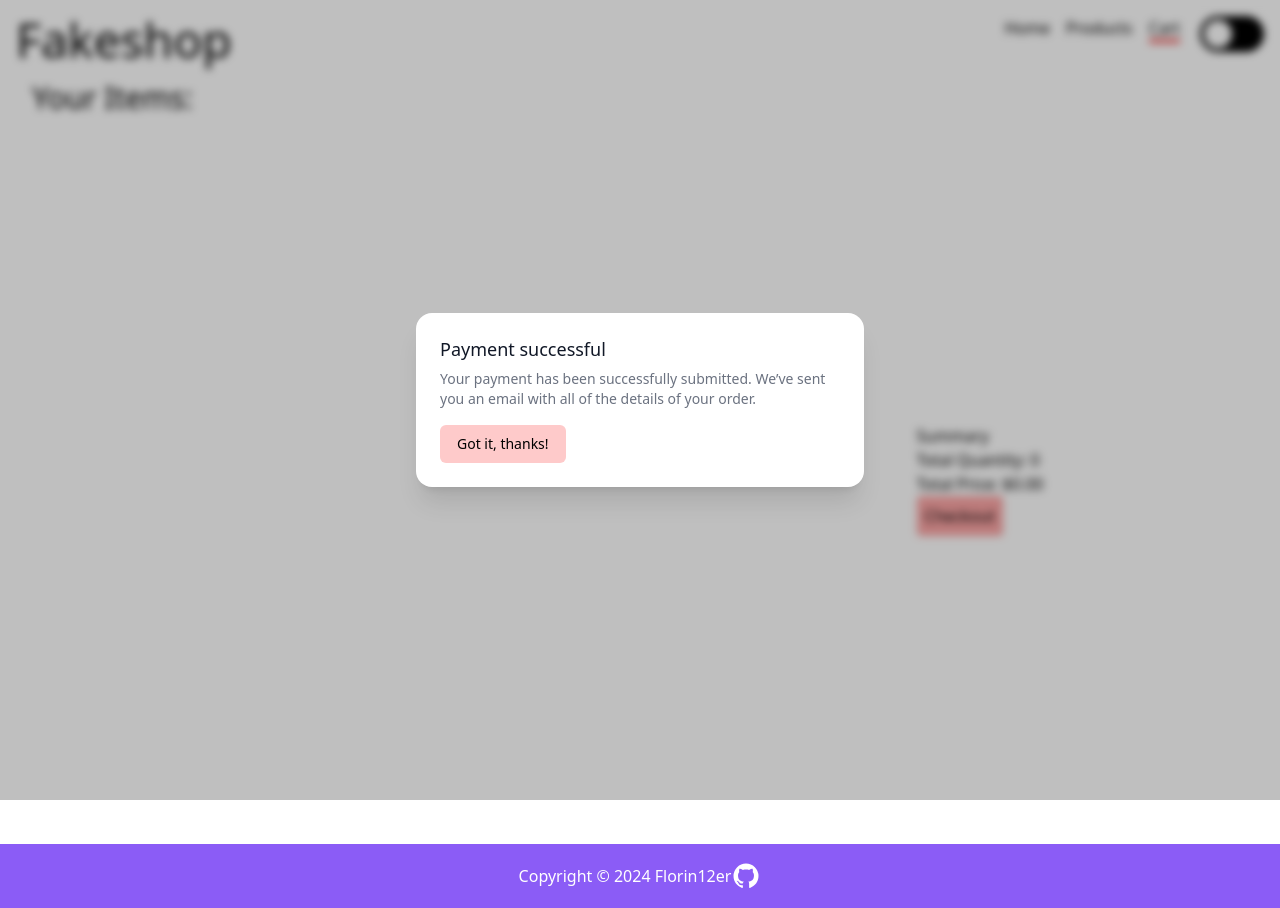
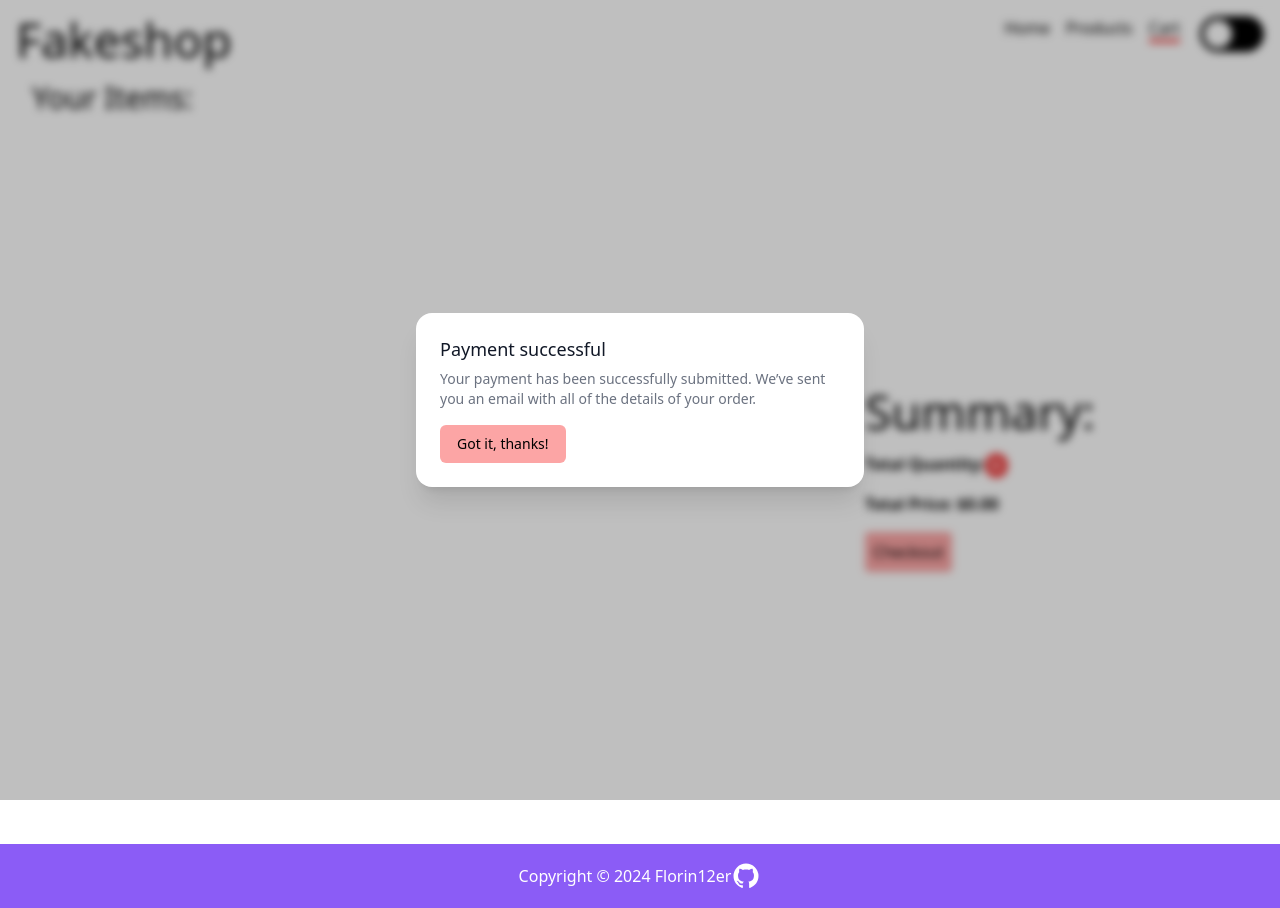
Before and after one commit to Florin12er/FakeStoreApp, a React (Vite) app: page /cart in a window 1280 px wide. Both pictures are taken after a click on the button "Checkout". Built offline with nearby package versions, Linux system fonts and the light colour scheme.

Commit message:
manage to make add to cart functional and styled the cart page and product page

```diff
--- a/src/App.jsx
+++ b/src/App.jsx
@@ -26,7 +26,7 @@ function App() {
 
   return (
     <>
-      <NavBar />
+      <NavBar cartItems={cart} />
       <Routes>
         <Route path="/" element={<Home />} />
         <Route path="/products" element={<Products onAddToCart={handleAddToCart} />} />
--- a/src/NavBar.jsx
+++ b/src/NavBar.jsx
@@ -1,20 +1,24 @@
 import { Link, useLocation } from "react-router-dom";
 import { useState, useEffect } from "react";
 import { Switch } from "@headlessui/react";
+import PropTypes from "prop-types";
 
-const NavBar = () => {
+const NavBar = ({ cartItems }) => {
   const location = useLocation();
   const [enabled, setEnabled] = useState(false);
 
- useEffect(() => {
+  const totalQuantity = cartItems.reduce((sum, item) => sum + item.quantity, 0);
+
+  useEffect(() => {
     if (enabled) {
-      document.body.classList.add('bg-black', 'text-white');
-      document.body.classList.remove('bg-white', 'text-black');
+      document.body.classList.add("bg-black", "text-white");
+      document.body.classList.remove("bg-white", "text-black");
     } else {
-      document.body.classList.add('bg-white', 'text-black');
-      document.body.classList.remove('bg-black', 'text-white');
+      document.body.classList.add("bg-white", "text-black");
+      document.body.classList.remove("bg-black", "text-white");
     }
   }, [enabled]);
+
   return (
     <>
       <nav className="flex justify-center p-4">
@@ -44,6 +48,11 @@ const NavBar = () => {
               className={`focus:border-b-4 focus:border-red-500 ${location.pathname === "/cart" ? "border-b-4 border-red-500" : ""}`}
             >
               Cart
+              {totalQuantity > 0 && (
+                <span className="ml-2 bg-red-500 text-white rounded-full px-2 py-1 text-xs">
+              {totalQuantity}
+                </span>
+              )}
             </Link>
           </li>
         </ul>
@@ -51,12 +60,12 @@ const NavBar = () => {
           checked={enabled}
           onChange={setEnabled}
           className={`group inline-flex h-9 w-16 items-center rounded-full transition ${
-            enabled ? 'bg-yellow-500' : 'bg-black'
+            enabled ? "bg-yellow-500" : "bg-black"
           }`}
         >
           <span
             className={`inline-block h-7 w-7 transform rounded-full bg-white transition ${
-              enabled ? 'translate-x-8' : 'translate-x-1'
+              enabled ? "translate-x-8" : "translate-x-1"
             }`}
           />
         </Switch>
@@ -65,4 +74,15 @@ const NavBar = () => {
   );
 };
 
+NavBar.propTypes = {
+  cartItems: PropTypes.arrayOf(
+    PropTypes.shape({
+      id: PropTypes.number.isRequired,
+      name: PropTypes.string.isRequired,
+      price: PropTypes.number.isRequired,
+      quantity: PropTypes.number.isRequired,
+    })
+  ).isRequired,
+};
+
 export { NavBar };
--- a/src/Pages/Cart.jsx
+++ b/src/Pages/Cart.jsx
@@ -12,12 +12,14 @@ import {
 const CartComponent = ({ name, image, price, quantity, onRemove }) => {
     return (
         <>
-            <div className="border-solid border-2 border-black rounded ml-4 mb-4 w-80 ">
-                <img className="w-48 ml-8" src={image} />
-                <h3 className="text-2xl text-center">{name}</h3>
-                <p className="text-center">${price}</p>
-                <p className="text-center">Quantity: {quantity}</p>
-                <button className="bg-red-300 ml-28 rounded p-3" onClick={onRemove}>Remove</button>
+            <div className="border-solid border-2 border-black rounded ml-4 mb-4 w-80 h-96">
+                <img className="w-32 ml-8" src={image} />
+                <h3 className="text-center font-bold">{name}</h3>
+                <p className="text-center font-bold">{price}$</p>
+                <p className="text-center mb-2">Quantity:     <span className="bg-red-500 text-white rounded-full px-2 py-1 text-xs">
+              {quantity}
+                </span></p>
+                <button className="bg-red-300 hover:bg-red-500 ml-28 rounded p-3" onClick={onRemove}>Remove</button>
             </div>
         </>
     );
@@ -64,7 +66,7 @@ const CheckoutModal = ({ isOpen, closeModal }) => {
                                 </div>
                                 <div className="mt-4">
                                     <Button
-                                        className="inline-flex justify-center rounded-md border border-transparent bg-red-200 px-4 py-2 text-sm font-medium text-black hover:bg-red-400 focus:outline-none focus-visible:ring-2 focus-visible:ring-blue-500 focus-visible:ring-offset-2"
+                                        className="inline-flex justify-center rounded-md border border-transparent bg-red-300 px-4 py-2 text-sm font-medium text-black hover:bg-red-500 focus:outline-none focus-visible:ring-2 focus-visible:ring-blue-500 focus-visible:ring-offset-2"
                                         onClick={closeModal}
                                     >
                                         Got it, thanks!
@@ -124,12 +126,17 @@ const Cart = ({ cartItems, setCart }) => {
                     ))}
                 </div>
                 <div>
-                    <h2>Summary</h2>
-                    <p>Total Quantity: {totalQuantity}</p>
-                    <p>Total Price: ${totalPrice.toFixed(2)}</p>
+                    <h2 className="text-5xl">Summary:</h2>
+                    <p className="font-bold mb-4 mt-4">Total Quantity:
+    <span className="bg-red-500 text-white rounded-full px-2 py-1 text-xs">
+              {totalQuantity}
+                </span>
+
+                    </p>
+                    <p className="font-bold mb-4">Total Price: ${totalPrice.toFixed(2)}</p>
                     <button
                         onClick={handleCheckout}
-                        className="bg-red-300 text-black p-2 rounded"
+                        className="bg-red-300 hover:bg-red-500 text-black p-2 rounded"
                     >
                         Checkout
                     </button>
--- a/src/Pages/Home.jsx
+++ b/src/Pages/Home.jsx
@@ -9,11 +9,14 @@ const Home = () => {
             Buy cool things from <br />
             this shop that is totally real
           </p>
-          <button className="bg-rose-300 p-3 rounded">
+          <button className="bg-red-300 hover:bg-red-500 p-3 rounded">
             <Link to="/products">Shop Now</Link>
           </button>
         </div>
-        <img className="w-9/12" src="https://img.freepik.com/free-vector/shop-with-sign-open-design_23-2148544029.jpg?t=st=1716230487~exp=1716234087~hmac=ea1dde9bd89f4ce2e4645eca6aab77c3b353aeb8ccf4becc11397ef18f512782&w=1380" />
+        <img
+          className="w-9/12"
+          src="https://img.freepik.com/free-vector/shop-with-sign-open-design_23-2148544029.jpg?t=st=1716230487~exp=1716234087~hmac=ea1dde9bd89f4ce2e4645eca6aab77c3b353aeb8ccf4becc11397ef18f512782&w=1380"
+        />
       </div>
     </>
   );
--- a/src/Pages/Products.jsx
+++ b/src/Pages/Products.jsx
@@ -53,8 +53,9 @@ Cart.propTypes = {
     })).isRequired,
 };
 
-const Products = ({ onAddToCart }) => {
+const Products = () => {
     const [items, setItems] = useState([]);
+    const [cart, setCart] = useState([]);
 
     useEffect(() => {
         fetch("https://fakestoreapi.com/products")
@@ -73,7 +74,12 @@ const Products = ({ onAddToCart }) => {
             .catch((err) => console.error("Error fetching products:", err));
     }, []);
 
+    const handleAddToCart = (item) => {
+        setCart([...cart, item]);
+    };
+
     return (
+        <div>
             <div className="grid custom-grid-cols">
                 {items.map((item) => (
                     <ProductComponent
@@ -83,15 +89,13 @@ const Products = ({ onAddToCart }) => {
                         rating={item.rating}
                         ratingNumber={item.ratingNumber}
                         image={item.image}
-                    onAddToCart={() => onAddToCart(item)}
+                        onAddToCart={() => handleAddToCart(item)}
                     />
                 ))}
+            </div>
+            <Cart cartItems={cart} />
         </div>
     );
 };
 
-Products.propTypes = {
-    onAddToCart: PropTypes.func.isRequired,
-};
-
 export { Products };
--- a/src/output.css
+++ b/src/output.css
@@ -598,6 +598,10 @@ video {
   margin-left: 3.5rem;
 }
 
+.ml-2 {
+  margin-left: 0.5rem;
+}
+
 .ml-20 {
   margin-left: 5rem;
 }
@@ -608,10 +612,6 @@ video {
 
 .ml-4 {
   margin-left: 1rem;
-}
-
-.ml-5 {
-  margin-left: 1.25rem;
 }
 
 .ml-8 {
@@ -638,12 +638,8 @@ video {
   margin-top: 1rem;
 }
 
-.ml-10 {
-  margin-left: 2.5rem;
-}
-
-.ml-12 {
-  margin-left: 3rem;
+.mb-10 {
+  margin-bottom: 2.5rem;
 }
 
 .block {
@@ -687,6 +683,11 @@ video {
   height: 24rem;
 }
 
+.h-fit {
+  height: -moz-fit-content;
+  height: fit-content;
+}
+
 .min-h-full {
   min-height: 100%;
 }
@@ -703,8 +704,12 @@ video {
   width: 8rem;
 }
 
-.w-48 {
-  width: 12rem;
+.w-44 {
+  width: 11rem;
+}
+
+.w-60 {
+  width: 15rem;
 }
 
 .w-7 {
@@ -713,10 +718,6 @@ video {
 
 .w-72 {
   width: 18rem;
-}
-
-.w-80 {
-  width: 20rem;
 }
 
 .w-9\/12 {
@@ -729,6 +730,18 @@ video {
 
 .w-screen {
   width: 100vw;
+}
+
+.w-80 {
+  width: 20rem;
+}
+
+.w-20 {
+  width: 5rem;
+}
+
+.w-28 {
+  width: 7rem;
 }
 
 .max-w-md {
@@ -844,24 +857,14 @@ video {
   background-color: rgb(0 0 0 / var(--tw-bg-opacity));
 }
 
-.bg-blue-100 {
-  --tw-bg-opacity: 1;
-  background-color: rgb(219 234 254 / var(--tw-bg-opacity));
-}
-
-.bg-blue-500 {
-  --tw-bg-opacity: 1;
-  background-color: rgb(59 130 246 / var(--tw-bg-opacity));
-}
-
 .bg-red-300 {
   --tw-bg-opacity: 1;
   background-color: rgb(252 165 165 / var(--tw-bg-opacity));
 }
 
-.bg-rose-300 {
+.bg-red-500 {
   --tw-bg-opacity: 1;
-  background-color: rgb(253 164 175 / var(--tw-bg-opacity));
+  background-color: rgb(239 68 68 / var(--tw-bg-opacity));
 }
 
 .bg-sky-600 {
@@ -884,14 +887,9 @@ video {
   background-color: rgb(234 179 8 / var(--tw-bg-opacity));
 }
 
-.bg-red-100 {
+.bg-red-400 {
   --tw-bg-opacity: 1;
-  background-color: rgb(254 226 226 / var(--tw-bg-opacity));
-}
-
-.bg-red-200 {
-  --tw-bg-opacity: 1;
-  background-color: rgb(254 202 202 / var(--tw-bg-opacity));
+  background-color: rgb(248 113 113 / var(--tw-bg-opacity));
 }
 
 .bg-opacity-25 {
@@ -918,9 +916,19 @@ video {
   padding: 1.5rem;
 }
 
+.px-2 {
+  padding-left: 0.5rem;
+  padding-right: 0.5rem;
+}
+
 .px-4 {
   padding-left: 1rem;
   padding-right: 1rem;
+}
+
+.py-1 {
+  padding-top: 0.25rem;
+  padding-bottom: 0.25rem;
 }
 
 .py-2 {
@@ -940,14 +948,14 @@ video {
   vertical-align: middle;
 }
 
-.text-2xl {
-  font-size: 1.5rem;
-  line-height: 2rem;
-}
-
 .text-3xl {
   font-size: 1.875rem;
   line-height: 2.25rem;
+}
+
+.text-5xl {
+  font-size: 3rem;
+  line-height: 1;
 }
 
 .text-6xl {
@@ -965,9 +973,9 @@ video {
   line-height: 1.25rem;
 }
 
-.text-5xl {
-  font-size: 3rem;
-  line-height: 1;
+.text-xs {
+  font-size: 0.75rem;
+  line-height: 1rem;
 }
 
 .font-bold {
@@ -987,11 +995,6 @@ video {
   color: rgb(0 0 0 / var(--tw-text-opacity));
 }
 
-.text-blue-900 {
-  --tw-text-opacity: 1;
-  color: rgb(30 58 138 / var(--tw-text-opacity));
-}
-
 .text-gray-500 {
   --tw-text-opacity: 1;
   color: rgb(107 114 128 / var(--tw-text-opacity));
@@ -1005,11 +1008,6 @@ video {
 .text-white {
   --tw-text-opacity: 1;
   color: rgb(255 255 255 / var(--tw-text-opacity));
-}
-
-.text-red-900 {
-  --tw-text-opacity: 1;
-  color: rgb(127 29 29 / var(--tw-text-opacity));
 }
 
 .opacity-0 {
@@ -1082,24 +1080,9 @@ body {
   width: 100vh;
 }
 
-.hover\:bg-blue-200:hover {
+.hover\:bg-red-500:hover {
   --tw-bg-opacity: 1;
-  background-color: rgb(191 219 254 / var(--tw-bg-opacity));
-}
-
-.hover\:bg-red-200:hover {
-  --tw-bg-opacity: 1;
-  background-color: rgb(254 202 202 / var(--tw-bg-opacity));
-}
-
-.hover\:bg-red-300:hover {
-  --tw-bg-opacity: 1;
-  background-color: rgb(252 165 165 / var(--tw-bg-opacity));
-}
-
-.hover\:bg-red-400:hover {
-  --tw-bg-opacity: 1;
-  background-color: rgb(248 113 113 / var(--tw-bg-opacity));
+  background-color: rgb(239 68 68 / var(--tw-bg-opacity));
 }
 
 .focus\:border-b-4:focus {
```
Lines whose indentation alone changed are shown as unchanged.
